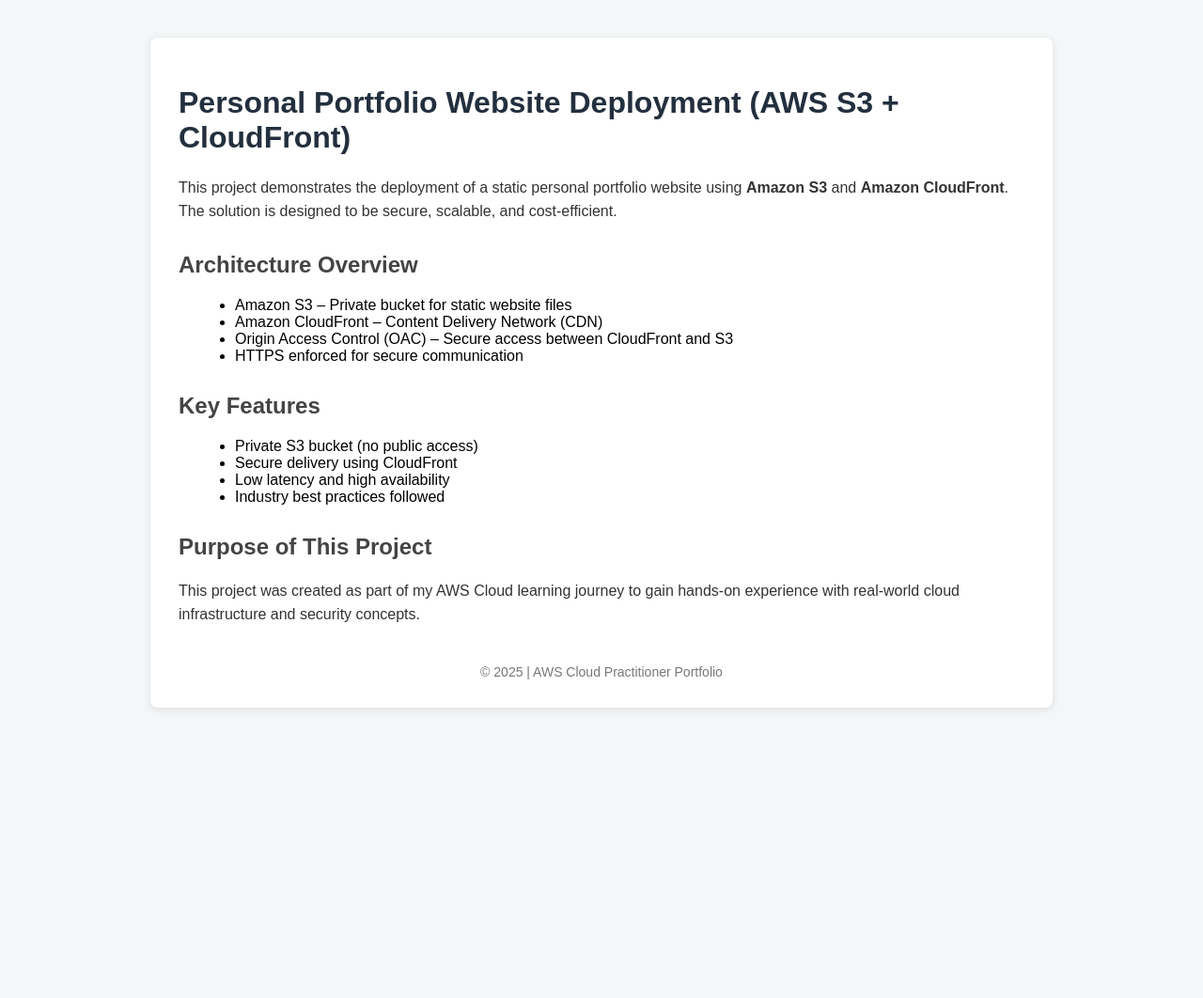
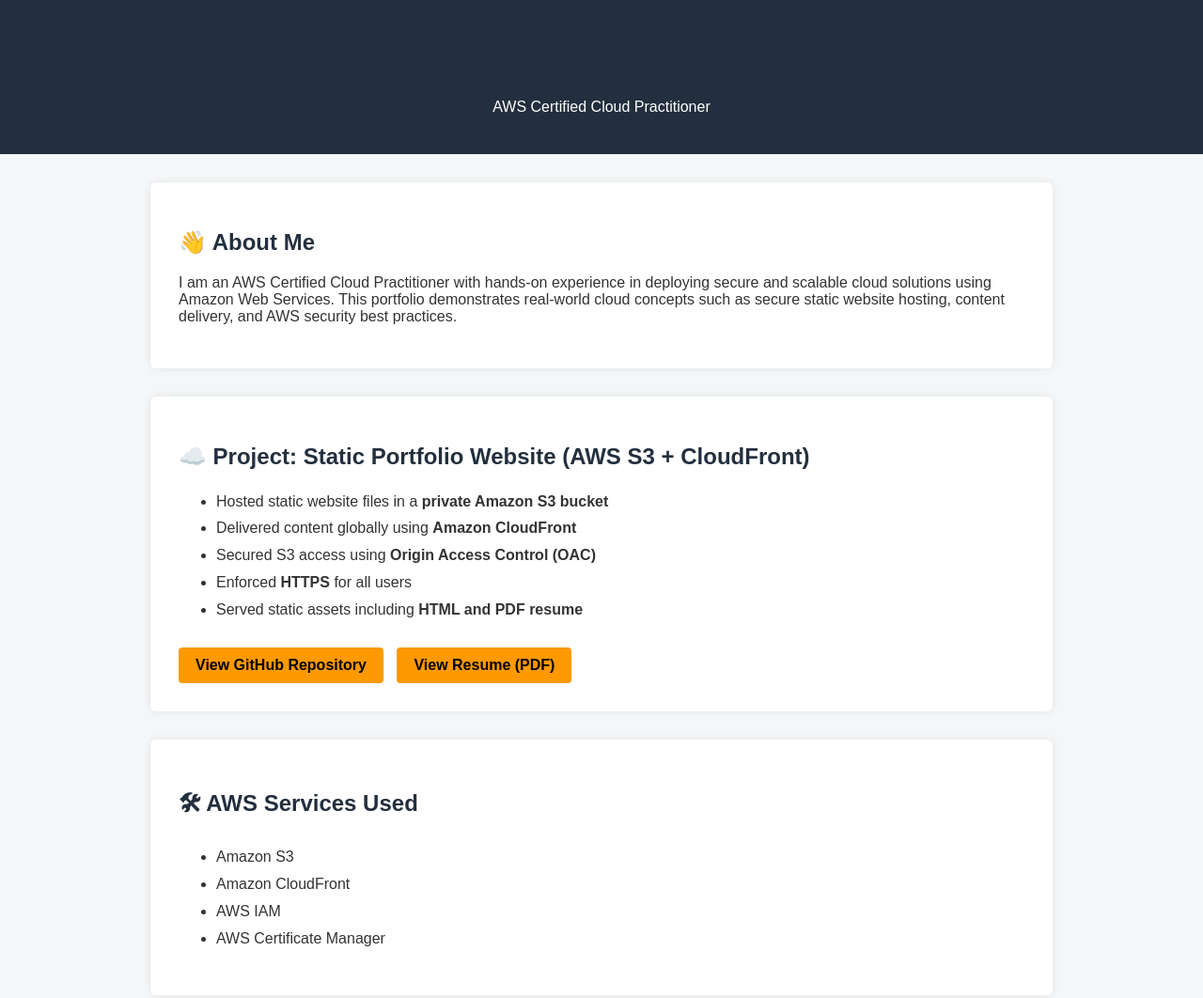
Before and after one commit to Maha-1998-sundar/aws-cloud-practitioner-portfolio, a plain HTML site: page project-1-s3-cloudfront-portfolio/src/index.html in a window 1280 px wide. Shown: the top 1062 px of the page at 94% size. Before the commit the page ends 800 px from the top, so only its background shows below. Drawn offline with Linux system fonts and the light colour scheme.

Commit message:
Update index.html
updated index.html

```diff
--- a/project-1-s3-cloudfront-portfolio/src/index.html
+++ b/project-1-s3-cloudfront-portfolio/src/index.html
@@ -3,7 +3,7 @@
 <head>
     <meta charset="UTF-8">
     <meta name="viewport" content="width=device-width, initial-scale=1.0">
-    <title>Personal Portfolio Website Deployment (AWS S3 + CloudFront)</title>
+    <title>Mahalakshmi Sundara Mahalingam | AWS Cloud Portfolio</title>
 
     <style>
         body {
@@ -11,33 +11,45 @@
             background-color: #f4f6f8;
             margin: 0;
             padding: 0;
+            color: #333;
         }
-        .container {
+        header {
+            background-color: #232f3e;
+            color: #ffffff;
+            padding: 25px;
+            text-align: center;
+        }
+        section {
             max-width: 900px;
-            margin: 40px auto;
+            margin: 30px auto;
             background: #ffffff;
             padding: 30px;
-            border-radius: 8px;
-            box-shadow: 0 2px 10px rgba(0,0,0,0.1);
+            border-radius: 6px;
+            box-shadow: 0 0 10px rgba(0,0,0,0.08);
         }
-        h1 {
+        h1, h2 {
             color: #232f3e;
         }
-        h2 {
-            color: #444;
-            margin-top: 30px;
+        ul {
+            line-height: 1.8;
         }
-        p {
-            line-height: 1.6;
-            color: #333;
+        .btn {
+            display: inline-block;
+            margin: 10px 10px 0 0;
+            padding: 10px 18px;
+            background-color: #ff9900;
+            color: #000;
+            text-decoration: none;
+            border-radius: 4px;
+            font-weight: bold;
         }
-        ul {
-            margin-left: 20px;
+        .btn:hover {
+            background-color: #e68a00;
         }
         footer {
-            margin-top: 40px;
             text-align: center;
-            color: #777;
+            padding: 15px;
+            color: #666;
             font-size: 14px;
         }
     </style>
@@ -45,41 +57,53 @@
 
 <body>
 
-    <div class="container">
-        <h1>Personal Portfolio Website Deployment (AWS S3 + CloudFront)</h1>
+<header>
+    <h1>Mahalakshmi Sundara Mahalingam</h1>
+    <p>AWS Certified Cloud Practitioner</p>
+</header>
 
+<section>
+    <h2>👋 About Me</h2>
     <p>
-            This project demonstrates the deployment of a static personal portfolio website
-            using <strong>Amazon S3</strong> and <strong>Amazon CloudFront</strong>.
-            The solution is designed to be secure, scalable, and cost-efficient.
+        I am an AWS Certified Cloud Practitioner with hands-on experience in deploying
+        secure and scalable cloud solutions using Amazon Web Services.
+        This portfolio demonstrates real-world cloud concepts such as
+        secure static website hosting, content delivery, and AWS security best practices.
     </p>
+</section>
 
-        <h2>Architecture Overview</h2>
+<section>
+    <h2>☁️ Project: Static Portfolio Website (AWS S3 + CloudFront)</h2>
     <ul>
-            <li>Amazon S3 – Private bucket for static website files</li>
-            <li>Amazon CloudFront – Content Delivery Network (CDN)</li>
-            <li>Origin Access Control (OAC) – Secure access between CloudFront and S3</li>
-            <li>HTTPS enforced for secure communication</li>
+        <li>Hosted static website files in a <strong>private Amazon S3 bucket</strong></li>
+        <li>Delivered content globally using <strong>Amazon CloudFront</strong></li>
+        <li>Secured S3 access using <strong>Origin Access Control (OAC)</strong></li>
+        <li>Enforced <strong>HTTPS</strong> for all users</li>
+        <li>Served static assets including <strong>HTML and PDF resume</strong></li>
     </ul>
 
-        <h2>Key Features</h2>
+    <a class="btn" href="https://github.com/Maha-1998-sundar/aws-cloud-practitioner-portfolio" target="_blank">
+        View GitHub Repository
+    </a>
+
+    <a class="btn" href="assets/MAHALAKSHMI_AWS_CCP_RESUME.pdf" target="_blank">
+        View Resume (PDF)
+    </a>
+</section>
+
+<section>
+    <h2>🛠 AWS Services Used</h2>
     <ul>
-            <li>Private S3 bucket (no public access)</li>
-            <li>Secure delivery using CloudFront</li>
-            <li>Low latency and high availability</li>
-            <li>Industry best practices followed</li>
+        <li>Amazon S3</li>
+        <li>Amazon CloudFront</li>
+        <li>AWS IAM</li>
+        <li>AWS Certificate Manager</li>
     </ul>
-
-        <h2>Purpose of This Project</h2>
-        <p>
-            This project was created as part of my AWS Cloud learning journey to gain
-            hands-on experience with real-world cloud infrastructure and security concepts.
-        </p>
+</section>
 
 <footer>
-            © 2025 | AWS Cloud Practitioner Portfolio
+    © 2025 Mahalakshmi Sundara Mahalingam | Deployed on AWS S3 & CloudFront
 </footer>
-    </div>
 
 </body>
 </html>
```
Lines whose indentation alone changed are shown as unchanged.
